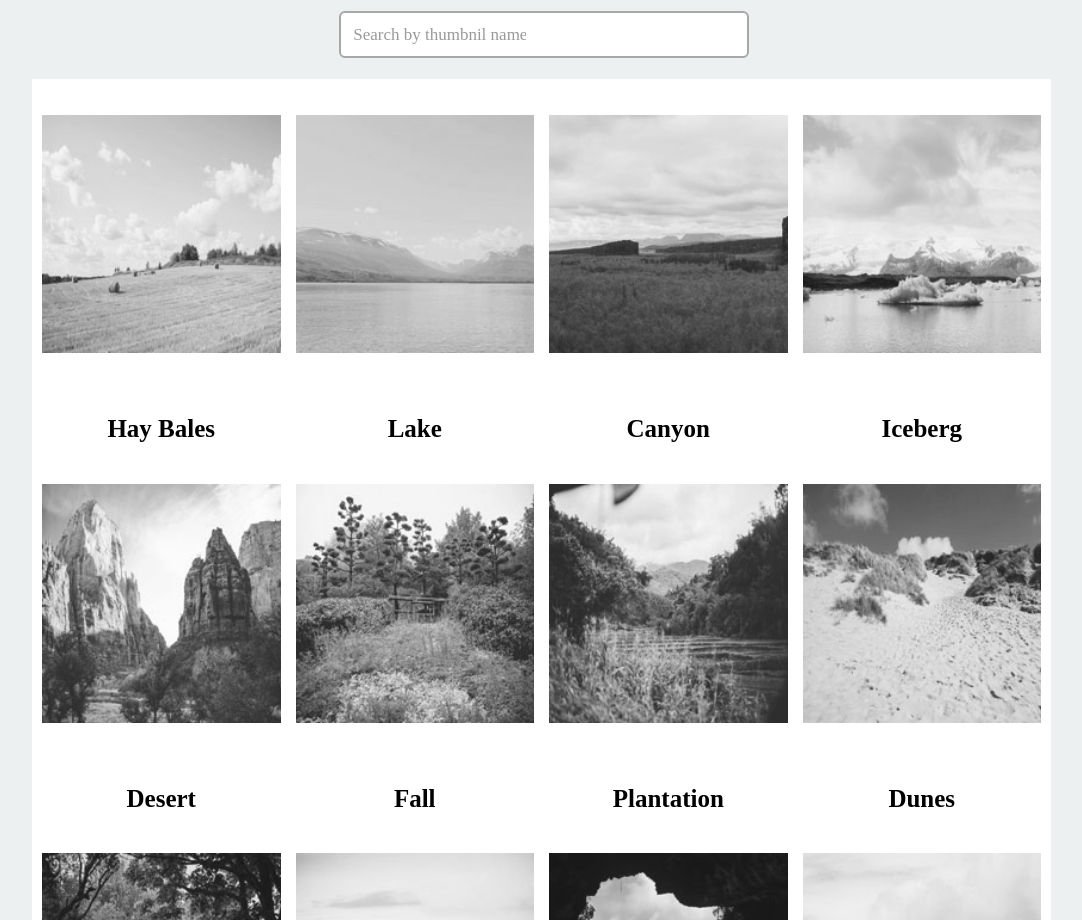
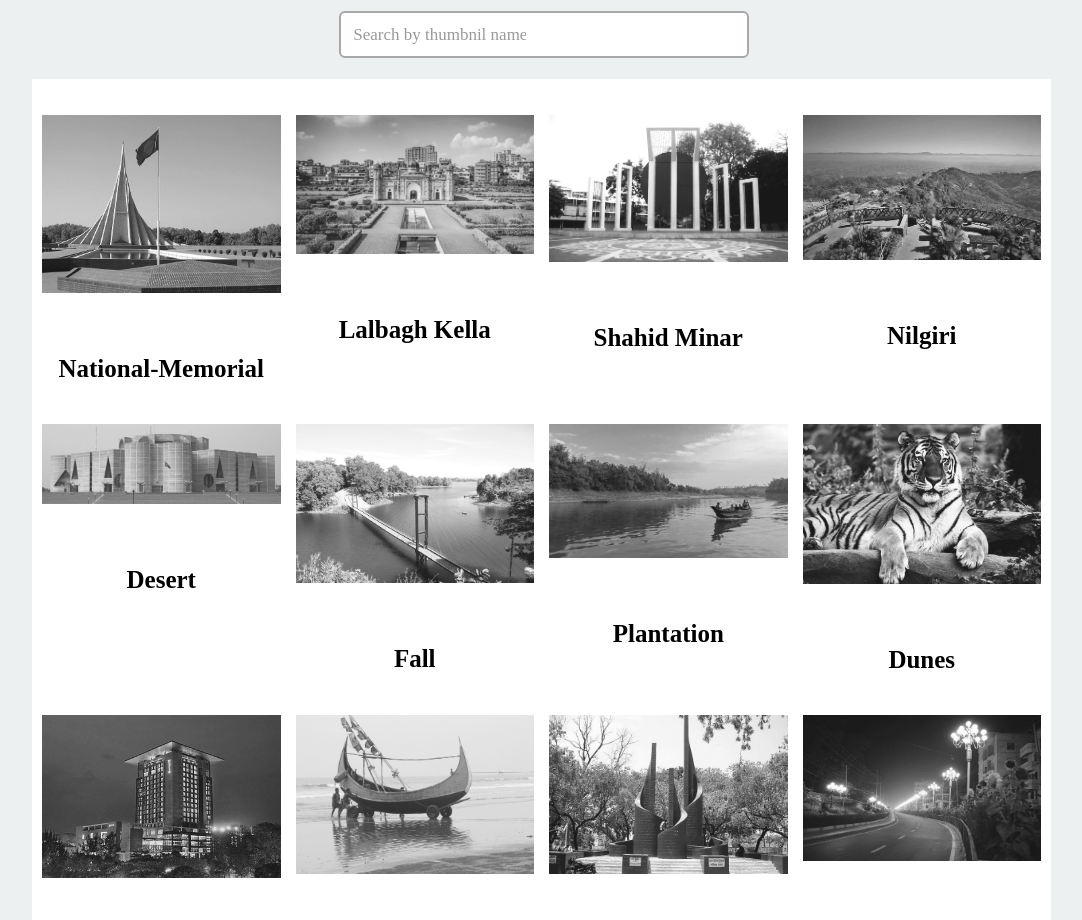
Before and after one commit to Tanjila-Sarkar-Promi/CodeAlpha_Image_Gallery, a plain HTML site: page index.html in a window 1280 px wide. Shown: the part 121-1041 px from the top of the page, without its empty margins (96-1178 px from the left). Drawn offline with nearby package versions, Linux system fonts and the light colour scheme.

Commit message:
picture changes

```diff
--- a/index.html
+++ b/index.html
@@ -15,100 +15,100 @@
 <body>
   <main>
     <div class="heading">
-      <h1 class="title">Beauty of the<span> WORLD!!!</span> </h1>
+      <h1 class="title">Beauty of the<span> BANGLADESH!!!</span> </h1>
       <div class="search-box">
         <input type="search" id="search" placeholder="Search by thumbnil name">
       </div>
     </div>
     <div class="gallery-container gallery" id="photos">
       <ul id="container">
-        <li> <a href="photos/01.jpg"
-            data-caption="I love hay bales. Took this snap on a drive through the countryside past some straw fields."
-            data-alt="Hay Bales">
-            <img src="photos/thumbnails/01.jpg" alt="Hay Bales." class="gallery__item">
-            <p>Hay Bales</p>
+        <li> <a href="photos/National-Memorial (1).jpg"
+            data-caption="National Memorial, Honors the martyrs of the 1971 Liberatio War, designed by Sayed Mainul Hossain, Located in Savar, Dhaka."
+            data-alt="National-Memorial">
+            <img src="photos/National-Memorial (1).jpg" alt="National-Memorial." class="gallery__item">
+            <p> National-Memorial</p>
           </a>
 
         </li>
-        <li><a href="photos/02.jpg"
-            data-caption="The lake was so calm today. We had a great view of the snow on the mountains from here."
-            data-alt="Lake">
-            <img src="photos/thumbnails/02.jpg" alt="Lake" class="gallery__item">
-            <p>Lake</p>
+        <li><a href="photos/img-2.jpg"
+            data-caption="Lalbagh Kella, in Dhaka, is a 17th century Mughal fort built by Prince Azam, showcasing Mughal architecture."
+            data-alt="Lalbagh Kella">
+            <img src="photos/img-2.jpg" alt="Lalbagh-kella" class="gallery__item">
+            <p>Lalbagh Kella</p>
           </a>
 
         </li>
-        <li> <a href="photos/03.jpg"
-            data-caption="I hiked to the top of the mountain and got this picture of the canyon and trees below."
+        <li> <a href="photos/minar-.jpg"
+            data-caption="Shahid Minar in Dhaka honors the martyrs of the 1952 Language Movement."
             data-alt="Canyon">
-            <img src="photos/thumbnails/03.jpg" alt="Canyon" class="gallery__item">
-            <p>Canyon</p>
+            <img src="photos/minar-.jpg" alt="Shahid Minar" class="gallery__item">
+            <p>Shahid Minar</p>
           </a>
 
         </li>
-        <li><a href="photos/04.jpg"
-            data-caption="It was amazing to see an iceberg up close, it was so cold but didn’t snow today."
-            data-alt="Iceberg">
-            <img src="photos/thumbnails/04.jpg" alt="Iceberg" class="gallery__item">
-            <p>Iceberg</p>
+        <li><a href="photos/bandarban.jpg"
+            data-caption="Nilgiri, located in Bandarban, Chittagong."
+            data-alt="Nilgiri">
+            <img src="photos/bandarban.jpg" alt="Nilgiri" class="gallery__item">
+            <p>Nilgiri</p>
           </a>
 
         </li>
-        <li> <a href="photos/05.jpg"
+        <li> <a href="photos/img-5.jpg"
             data-caption="The red cliffs were beautiful. It was really hot in the desert but we did a lot of walking through the canyons."
             data-alt="Desert">
-            <img src="photos/thumbnails/05.jpg" alt="Desert" class="gallery__item">
+            <img src="photos/img-5.jpg" alt="Desert" class="gallery__item">
             <p>Desert</p>
           </a>
 
         </li>
-        <li> <a href="photos/06.jpg"
+        <li> <a href="photos/img-6.jpg"
             data-caption="Fall is coming, I love when the leaves on the trees start to change color." data-alt="Fall">
-            <img src="photos/thumbnails/06.jpg" alt="Fall" class="gallery__item">
+            <img src="photos/img-6.jpg" alt="Fall" class="gallery__item">
             <p>Fall</p>
           </a>
 
         </li>
-        <li><a href="photos/07.jpg" data-caption="I drove past this plantation yesterday, everything is so green!"
+        <li><a href="photos/img-7.jpg" data-caption="I drove past this plantation yesterday, everything is so green!"
             data-alt="Plantation">
-            <img src="photos/thumbnails/07.jpg" alt="Plantation" class="gallery__item">
+            <img src="photos/img-7.jpg" alt="Plantation" class="gallery__item">
             <p>Plantation</p>
           </a>
 
         </li>
-        <li> <a href="photos/08.jpg" data-caption="My summer vacation to the Oregon Coast. I love the sandy dunes!"
+        <li> <a href="photos/img-8.jpg" data-caption="My summer vacation to the Oregon Coast. I love the sandy dunes!"
             data-alt="Dunes">
-            <img src="photos/thumbnails/08.jpg" alt="Dunes" class="gallery__item">
+            <img src="photos/img-8.jpg" alt="Dunes" class="gallery__item">
             <p>Dunes</p>
           </a>
 
         </li>
-        <li><a href="photos/09.jpg" data-caption="We enjoyed a quiet stroll down this countryside lane."
+        <li><a href="photos/img-9.jpg" data-caption="We enjoyed a quiet stroll down this countryside lane."
             data-alt="Countryside Lane">
-            <img src="photos/thumbnails/09.jpg" alt="Countryside Lane" class="gallery__item">
+            <img src="photos/img-9.jpg" alt="Countryside Lane" class="gallery__item">
             <p>Countryside Lane</p>
           </a>
 
         </li>
-        <li> <a href="photos/10.jpg" data-caption="Sunset at the coast! The sky turned a lovely shade of orange."
+        <li> <a href="photos/img-10.jpg" data-caption="Sunset at the coast! The sky turned a lovely shade of orange."
             data-alt="Sunset">
-            <img src="photos/thumbnails/10.jpg" alt="Sunset" class="gallery__item">
+            <img src="photos/img-10.jpg" alt="Sunset" class="gallery__item">
             <p>Sunset</p>
           </a>
 
         </li>
-        <li> <a href="photos/11.jpg"
+        <li> <a href="photos/img-11.jpg"
             data-caption="I did a tour of a cave today and the view of the landscape below was breathtaking."
             data-alt="Cave">
-            <img src="photos/thumbnails/11.jpg" alt="Cave" class="gallery__item">
+            <img src="photos/img-11.jpg" alt="Cave" class="gallery__item">
             <p>Cave</p>
           </a>
 
         </li>
-        <li> <a href="photos/12.jpg"
+        <li> <a href="photos/img-12.jpg"
             data-caption="I walked through this meadow of bluebells and got a good view of the snow on the mountain before the fog came in."
             data-alt="Bluebells">
-            <img src="photos/thumbnails/12.jpg" alt="Bluebells" class="gallery__item">
+            <img src="photos/img-12.jpg" alt="Bluebells" class="gallery__item">
             <p>Bluebells</p>
           </a>
 
```
Also changed, not shown: photos/Curzon_hall_front.jpg (added), photos/National-Memorial (1).jpg (added), photos/bandarban.jpg (added), photos/img-1.jpg (added), photos/img-10.jpg (added), photos/img-11.jpg (added), photos/img-12.jpg (added), photos/img-2.jpg (added), photos/img-3.jpg (added), photos/img-4.jpg (added), photos/img-5.jpg (added), photos/img-6.jpg (added), photos/img-7.jpg (added), photos/img-8.jpg (added), 3 more files.
